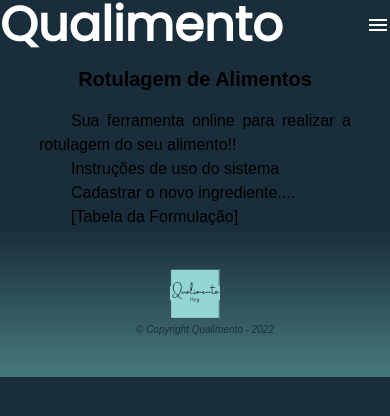
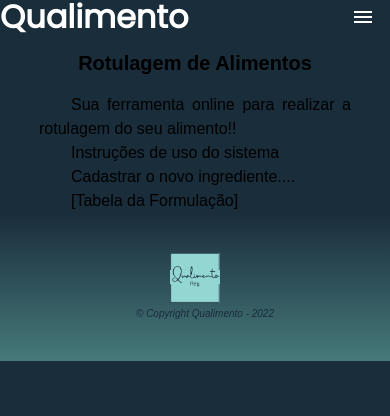
Before and after one commit to victoralmeida428/qualimento, a plain HTML site: page Tabela Nutricional/index.html in a window 390 px wide. Drawn offline with nearby package versions, Linux system fonts and the light colour scheme.

Commit message:
Update style.css

```diff
--- a/Tabela Nutricional/CSS/style.css
+++ b/Tabela Nutricional/CSS/style.css
@@ -28,7 +28,7 @@ body {
 }
 
 .nome {
-    font-size: 3rem;
+    font-size: 2rem;
     font-weight: bold;
 
 }
@@ -178,6 +178,8 @@ footer p {
 
     .btnMenu {
         display: flex;
-        align-items: flex-end;
+        align-self: center;
+        width: 10vw;
+
     }
 }
```
